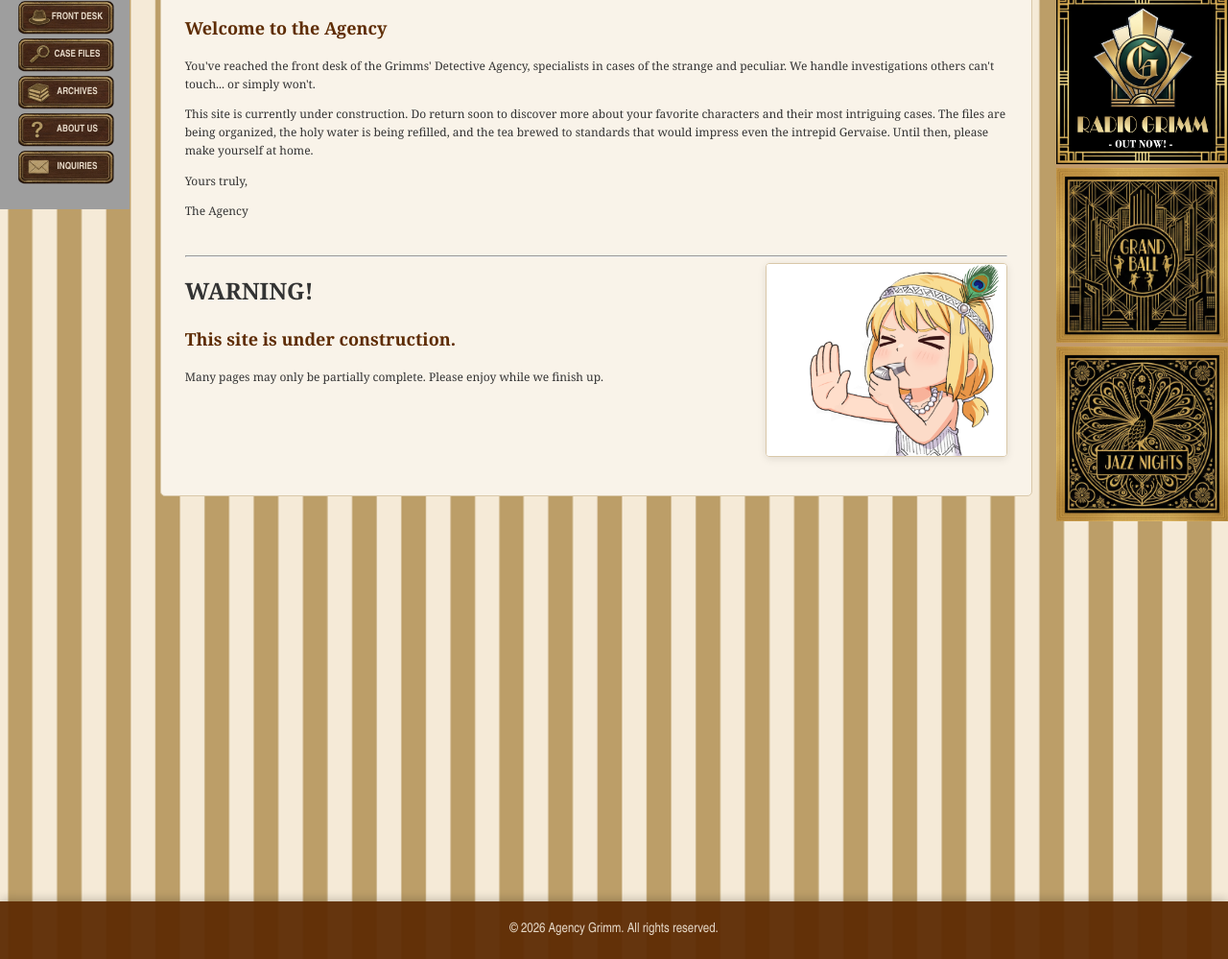
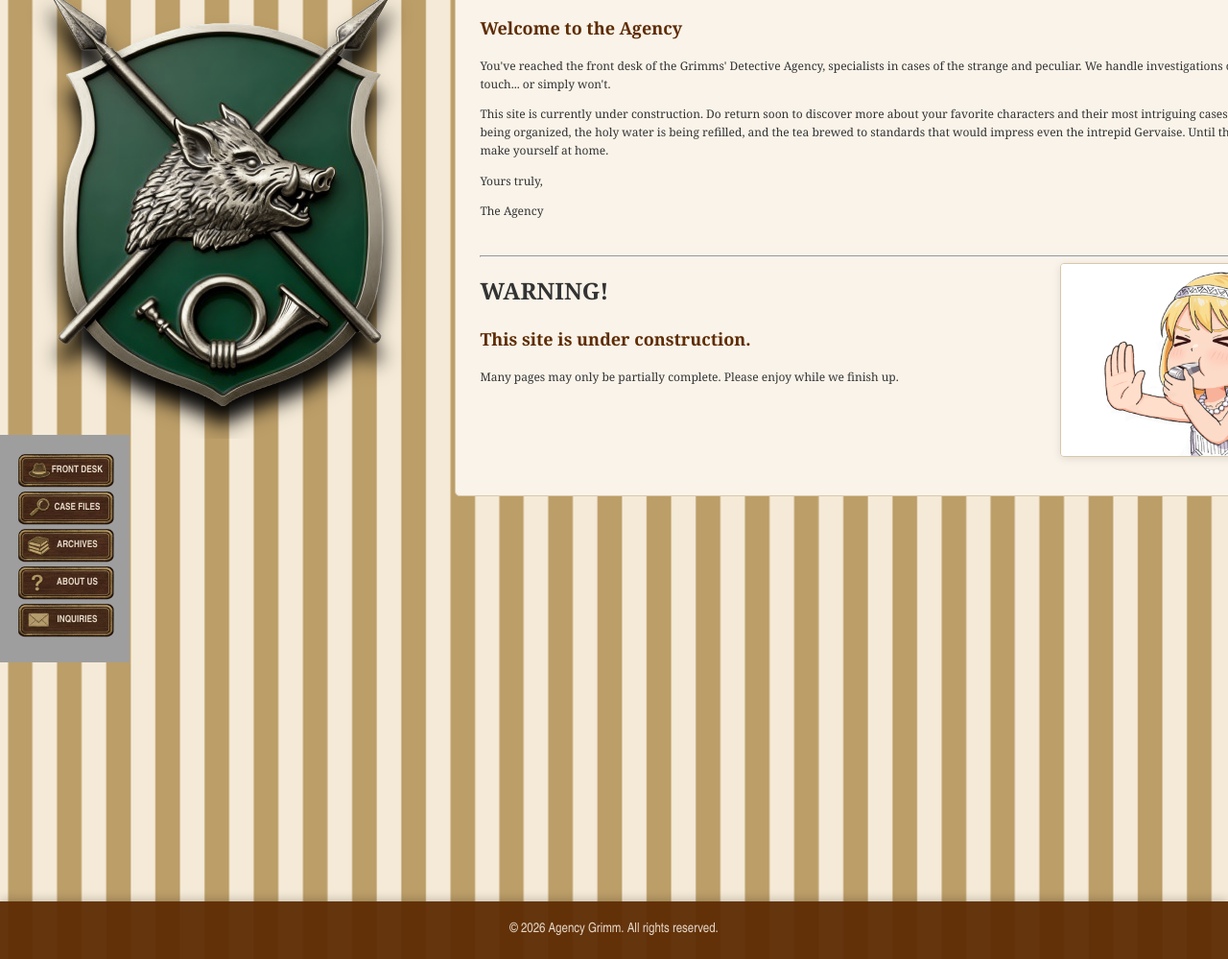
Before and after one commit to johnhopes-collab/grimmsdetectiveagency, a Jekyll site: the page built from index.html, in a window 1280 px wide. Shown: the part 692-1691 px from the top of the page at 96% size. Built offline with Jekyll 4.4.1, drawn with Linux system fonts in a browser that asks for light colours; grey boxes are pictures that could not be loaded.

Commit message:
Update sidebar-left.html

```diff
--- a/_includes/sidebar-left.html
+++ b/_includes/sidebar-left.html
@@ -1,3 +1,10 @@
+<div class="sidebar-unit">
+    <div class="sidebar-logo-container">
+        <img src="{{ site.baseurl }}/assets/images/TRY_07.png"
+             alt="Grimms Detective Agency Logo"
+             class="sidebar-logo">
+    </div>
+
     <aside class="sidebar">
 
         <div class="page-title-bar">
@@ -21,3 +28,4 @@
             </a>
         </div>
     </aside>
+</div>
```
